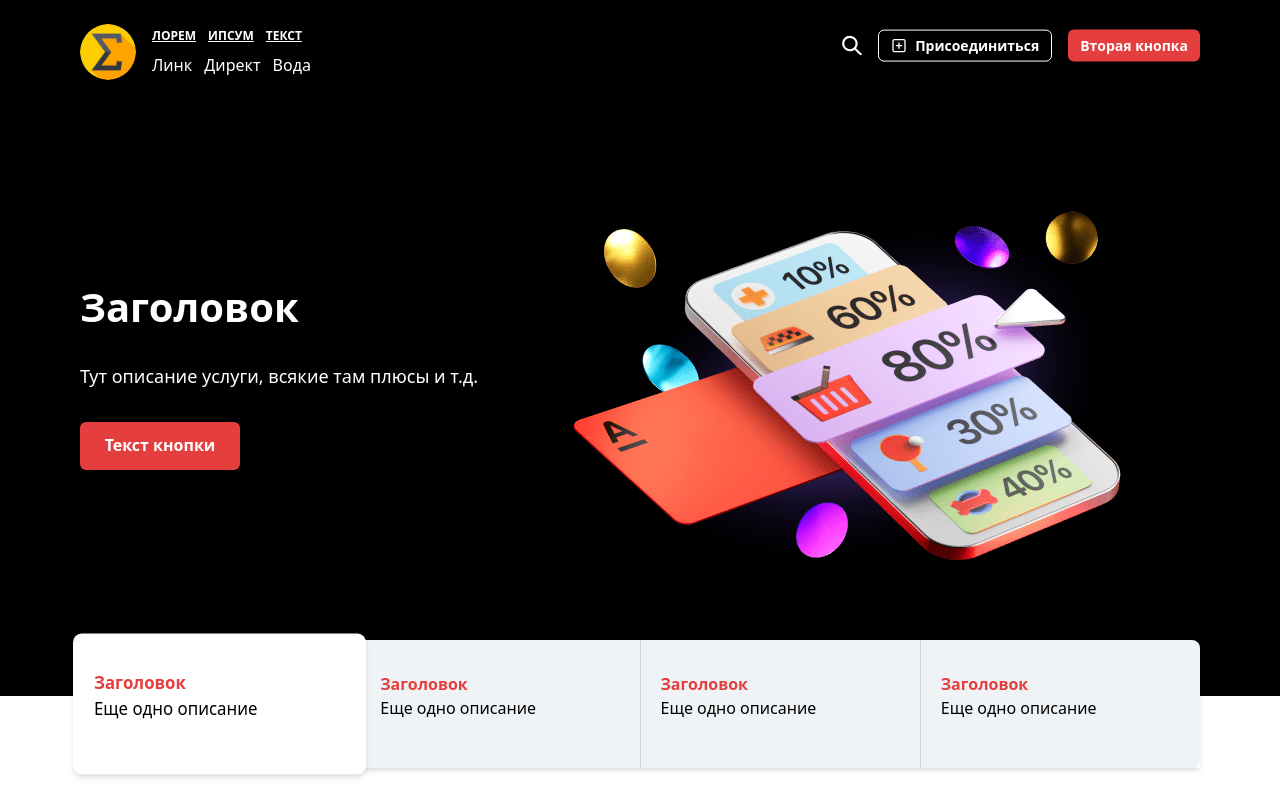
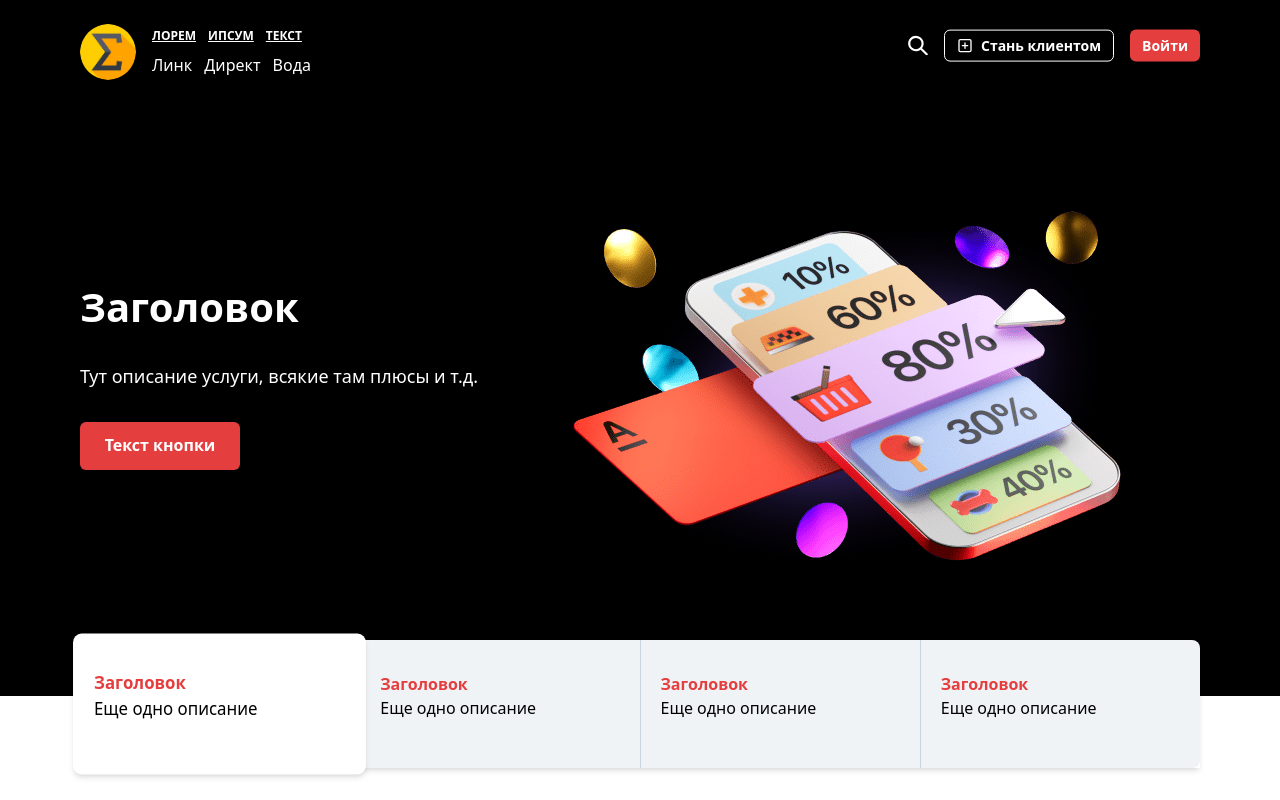
Before and after one commit to chronosgit/bank-frontend, a React (Vite) app: page / in a window 1280 px wide. Built offline with nearby package versions, Linux system fonts and the light colour scheme.

Commit message:
Changed text of header-features buttons

```diff
--- a/src/components/layout/header/header-features/HeaderFeatures.jsx
+++ b/src/components/layout/header/header-features/HeaderFeatures.jsx
@@ -33,10 +33,10 @@ const HeaderFeatures = () => {
                 }}
                 leftIcon={<PlusSquareIcon boxSize="4" />}
             >
-                Присоединиться
+                Стань клиентом
             </Button>
 
-            <ButtonYellow text="Вторая кнопка" size="sm" />
+            <ButtonYellow text="Войти" size="sm" />
         </HStack>
     )
 };
```
